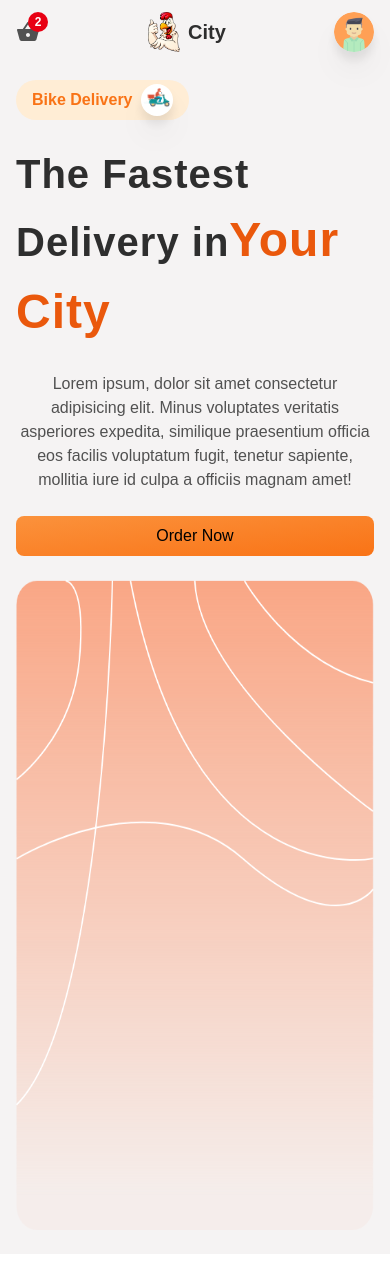
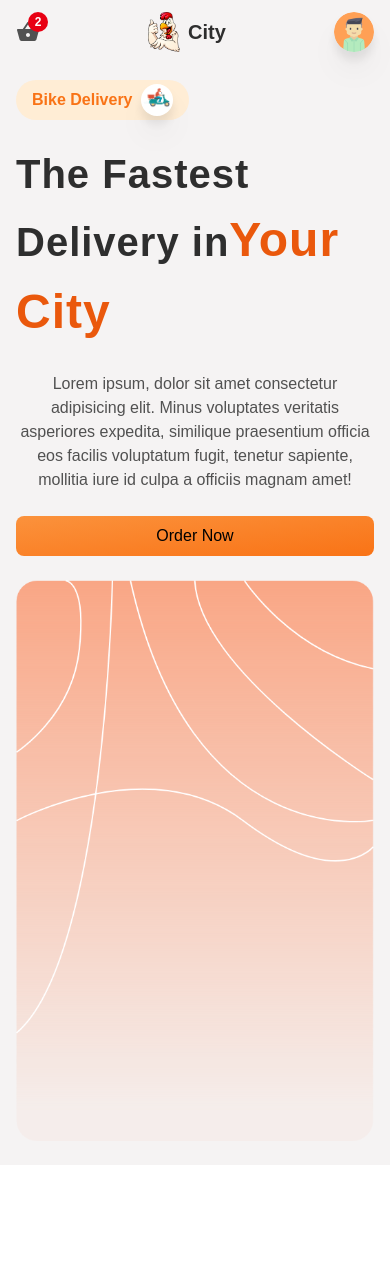
Before and after one commit to luizsaulo/food-delivery-app, a React (Create React App) app: page / in a window 390 px wide. Shown: the top 1268 px of the page. Built offline with nearby package versions, Linux system fonts and the light colour scheme.

Commit message:
just fixing the responsiveness of the image

```diff
--- a/src/components/HomeContainer.js
+++ b/src/components/HomeContainer.js
@@ -43,7 +43,8 @@ const HomeContainer = () => {
         </button>
       </div>
       <div className="py-2 flex-1 flex items-center">
-          <img src={HeroBg} className='ml-auto h-650' alt="hero-bg" />
+          <img src={HeroBg} className='ml-auto h:420 w-full lg:w-auto lg:h-650' alt="hero-bg" />
+          <div className="w-full h-full absolute flex items-center justify-center"></div>
       </div>
     </section>
   );
```
